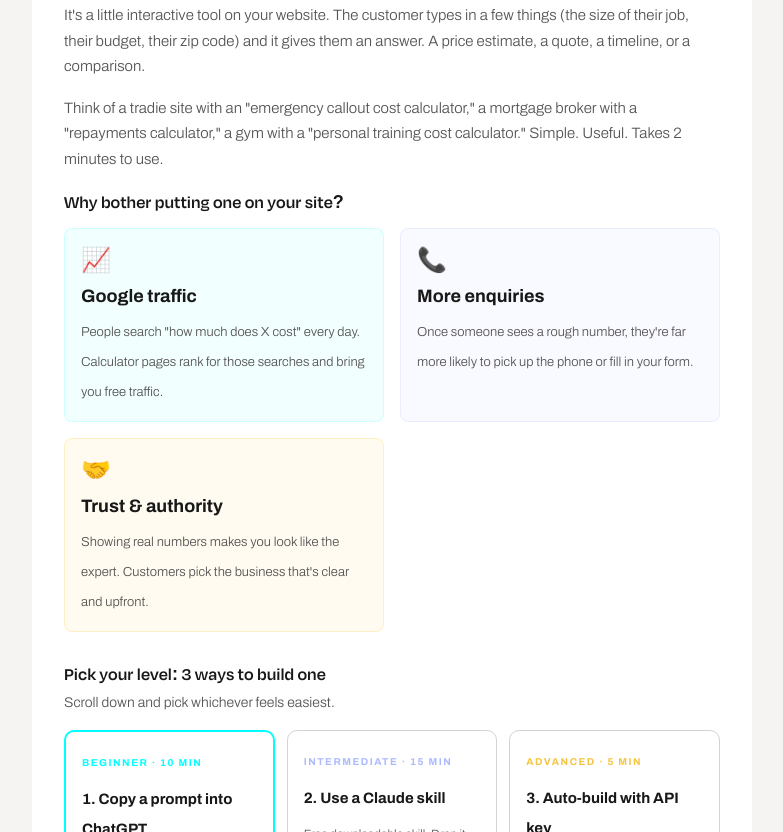
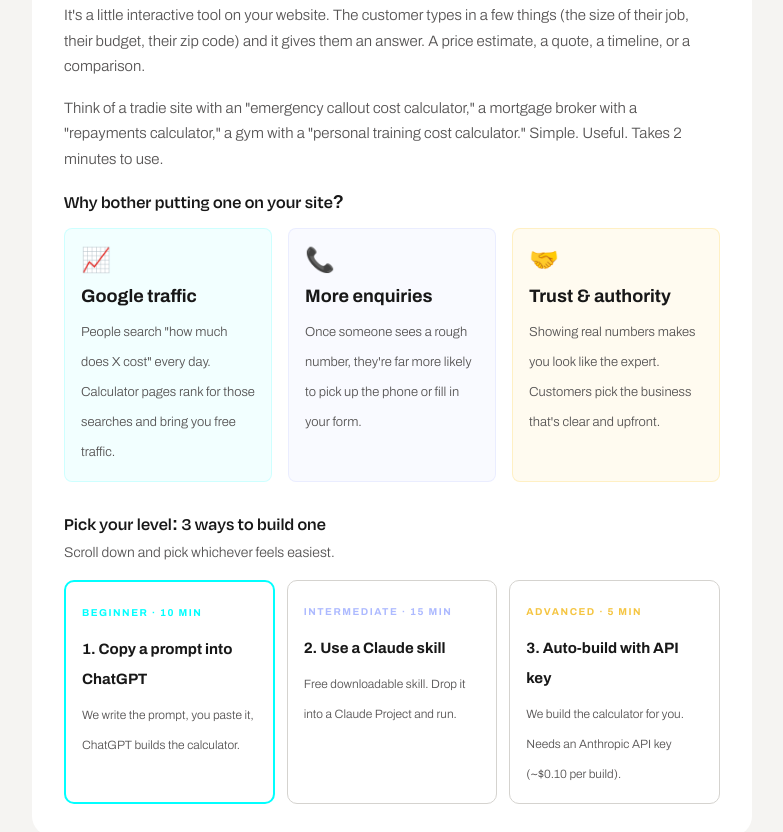
Before and after one commit to StudioHawk/hawkacademy-static, a plain HTML site: page seo-tools/calculator-page-builder.html in a window 1280 px wide. Shown: the part 611-1443 px from the top of the page, without its empty margins (248-1031 px from the left). Drawn offline with Linux system fonts and the light colour scheme.

Commit message:
Calc builder: force 3 column grid on wide screens

```diff
--- a/seo-tools/calculator-page-builder.html
+++ b/seo-tools/calculator-page-builder.html
@@ -184,7 +184,7 @@
         <p style="font-size:15px; line-height:1.7; color:var(--color-body-text); margin-bottom:20px;">Think of a tradie site with an "emergency callout cost calculator," a mortgage broker with a "repayments calculator," a gym with a "personal training cost calculator." Simple. Useful. Takes 2 minutes to use.</p>
 
         <h3 style="font-size:18px; margin-top:8px;">Why bother putting one on your site?</h3>
-        <div style="display:grid; grid-template-columns:repeat(auto-fit, minmax(220px, 1fr)); gap:16px; margin-top:16px;">
+        <div style="display:grid; grid-template-columns:repeat(3, 1fr); gap:16px; margin-top:16px;">
           <div style="background:rgba(1,255,255,0.05); border:1px solid rgba(1,255,255,0.15); border-radius:8px; padding:16px;">
             <div style="font-size:24px; margin-bottom:6px;">📈</div>
             <strong style="color:var(--color-dark-text); display:block; margin-bottom:4px;">Google traffic</strong>
@@ -204,7 +204,7 @@
 
         <h3 style="font-size:18px; margin-top:32px;">Pick your level: 3 ways to build one</h3>
         <p style="font-size:14px; color:var(--color-body-text); margin-bottom:16px;">Scroll down and pick whichever feels easiest.</p>
-        <div style="display:grid; grid-template-columns:repeat(auto-fit, minmax(200px, 1fr)); gap:12px;">
+        <div style="display:grid; grid-template-columns:repeat(3, 1fr); gap:12px;">
           <a href="#option-beginner" style="text-decoration:none; background:var(--color-white); border:2px solid var(--color-cyan); border-radius:10px; padding:16px; display:block;">
             <div style="font-size:10px; letter-spacing:1.5px; color:var(--color-cyan); font-weight:800; margin-bottom:6px;">BEGINNER · 10 MIN</div>
             <strong style="color:var(--color-dark-text); display:block; font-size:15px; margin-bottom:4px;">1. Copy a prompt into ChatGPT</strong>
```
